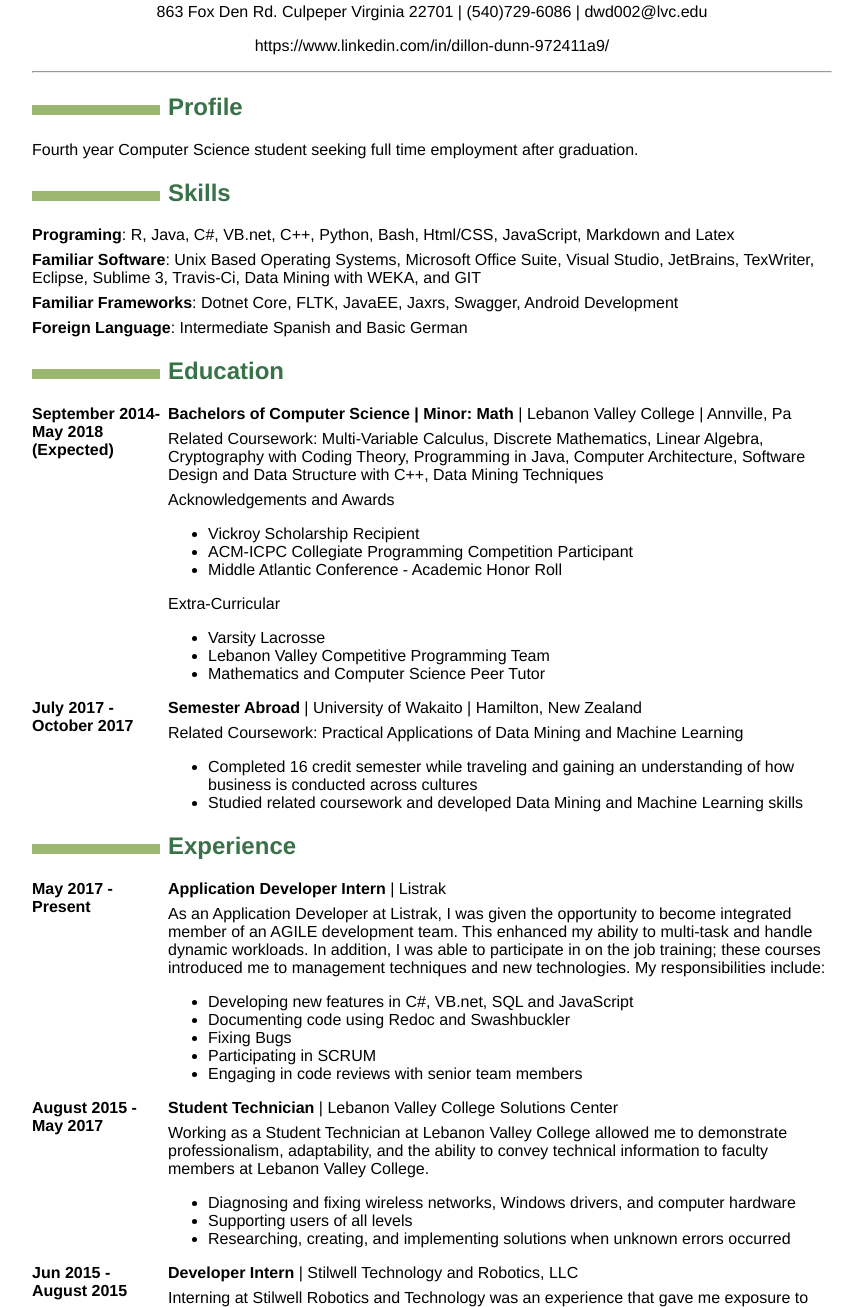
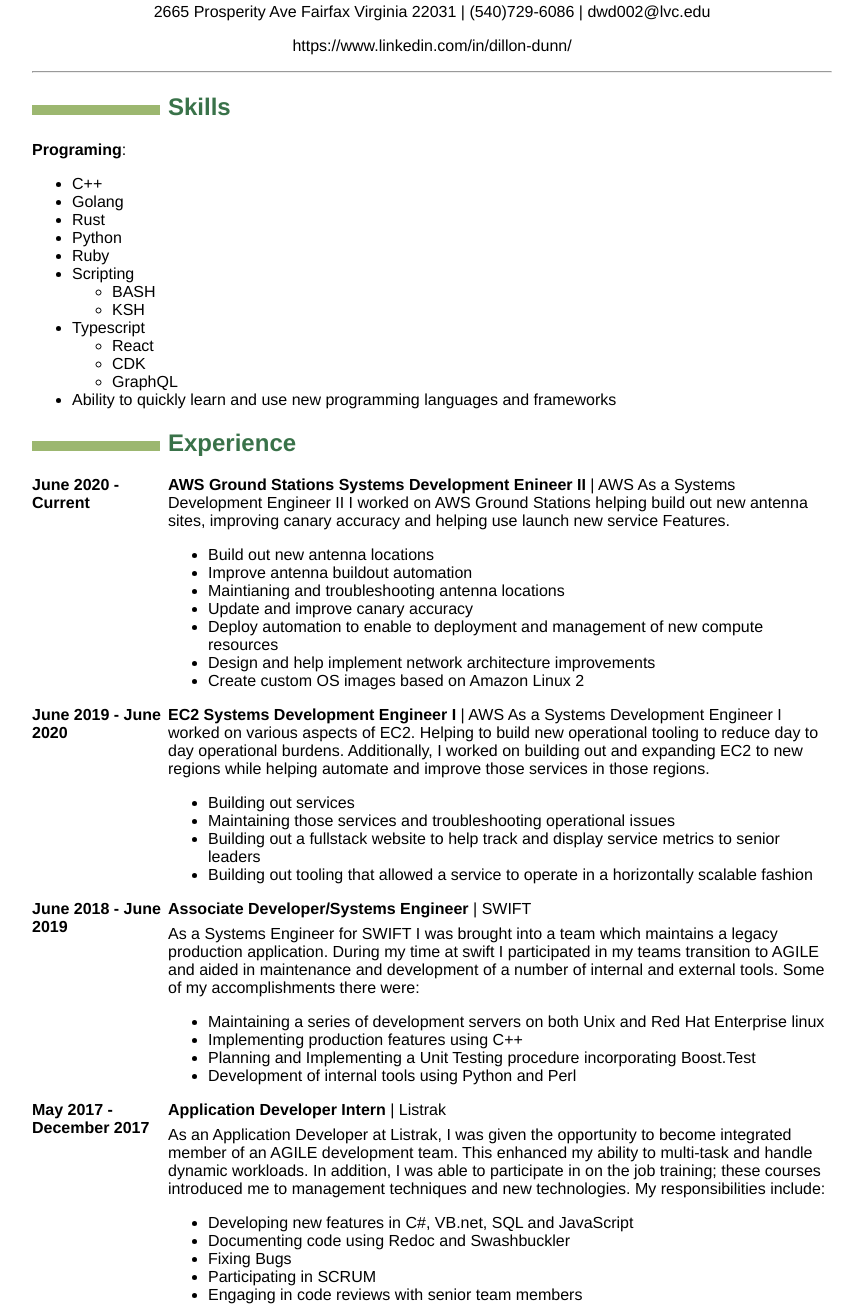
Before and after one commit to dillonwd6086/Resume, a plain HTML site: page index.html in a window 1280 px wide. Shown: the part 175-1482 px from the top of the page, without its empty margins (208-1063 px from the left). Drawn offline with Linux system fonts and the light colour scheme.

Commit message:
Update with Amazon Experience

```diff
--- a/index.html
+++ b/index.html
@@ -1,12 +1,17 @@
-<!DOCTYPE html PUBLIC "-//W3C//DTD XHTML 1.0 Transitional//EN" "http://www.w3.org/TR/xhtml1/DTD/xhtml1-transitional.dtd">
-<html xmlns="http://www.w3.org/1999/xhtml">
+<!DOCTYPE html>
+<html xmlns="http://www.w3.org/1999/xhtml" lang="" xml:lang="">
 <head>
-  <meta http-equiv="Content-Type" content="text/html; charset=utf-8" />
-  <meta http-equiv="Content-Style-Type" content="text/css" />
+  <meta charset="utf-8" />
   <meta name="generator" content="pandoc" />
-  <title></title>
-  <style type="text/css">code{white-space: pre;}</style>
-  <link rel="stylesheet" href="style.css" type="text/css" />
+  <meta name="viewport" content="width=device-width, initial-scale=1.0, user-scalable=yes" />
+  <title>Resume</title>
+  <style type="text/css">
+      code{white-space: pre-wrap;}
+      span.smallcaps{font-variant: small-caps;}
+      span.underline{text-decoration: underline;}
+      div.column{display: inline-block; vertical-align: top; width: 50%;}
+  </style>
+  <link rel="stylesheet" href="style.css" />
 </head>
 <body>
 <h1 id="dillon-wayne-dunn">Dillon Wayne Dunn</h1>
@@ -15,49 +20,67 @@
 <p>Computer Scientist</p>
 </blockquote>
 <blockquote>
-<p>863 Fox Den Rd. Culpeper Virginia 22701 | (540)729-6086 | dwd002@lvc.edu</p>
+<p>2665 Prosperity Ave Fairfax Virginia 22031 | (540)729-6086 | dwd002@lvc.edu</p>
 </blockquote>
 <blockquote>
-<p>https://www.linkedin.com/in/dillon-dunn-972411a9/</p>
+<p>https://www.linkedin.com/in/dillon-dunn/</p>
 </blockquote>
 <hr />
-<h2 id="profile">Profile</h2>
-<p>Fourth year Computer Science student seeking full time employment after graduation.</p>
 <h2 id="skills">Skills</h2>
-<p><strong>Programing</strong>: R, Java, C#, VB.net, C++, Python, Bash, Html/CSS, JavaScript, Markdown and Latex</p>
-<p><strong>Familiar Software</strong>: Unix Based Operating Systems, Microsoft Office Suite, Visual Studio, JetBrains, TexWriter, Eclipse, Sublime 3, Travis-Ci, Data Mining with WEKA, and GIT</p>
-<p><strong>Familiar Frameworks</strong>: Dotnet Core, FLTK, JavaEE, Jaxrs, Swagger, Android Development</p>
-<p><strong>Foreign Language</strong>: Intermediate Spanish and Basic German</p>
-<h2 id="education">Education</h2>
+<p><strong>Programing</strong>:</p>
+<ul>
+<li>C++</li>
+<li>Golang</li>
+<li>Rust</li>
+<li>Python</li>
+<li>Ruby</li>
+<li>Scripting
+<ul>
+<li>BASH</li>
+<li>KSH</li>
+</ul></li>
+<li>Typescript
+<ul>
+<li>React</li>
+<li>CDK</li>
+<li>GraphQL</li>
+</ul></li>
+<li>Ability to quickly learn and use new programming languages and frameworks</li>
+</ul>
+<h2 id="experience">Experience</h2>
 <dl>
-<dt>September 2014-May 2018 (Expected)</dt>
-<dd><p><strong>Bachelors of Computer Science | Minor: Math</strong> | Lebanon Valley College | Annville, Pa</p>
-<p>Related Coursework: Multi-Variable Calculus, Discrete Mathematics, Linear Algebra, Cryptography with Coding Theory, Programming in Java, Computer Architecture, Software Design and Data Structure with C++, Data Mining Techniques</p>
-<p>Acknowledgements and Awards</p>
+<dt>June 2020 - Current</dt>
+<dd><p><strong>AWS Ground Stations Systems Development Enineer II</strong> | AWS As a Systems Development Engineer II I worked on AWS Ground Stations helping build out new antenna sites, improving canary accuracy and helping use launch new service Features.</p>
 <ul>
-<li>Vickroy Scholarship Recipient</li>
-<li>ACM-ICPC Collegiate Programming Competition Participant</li>
-<li>Middle Atlantic Conference - Academic Honor Roll</li>
-</ul>
-<p>Extra-Curricular</p>
-<ul>
-<li>Varsity Lacrosse</li>
-<li>Lebanon Valley Competitive Programming Team</li>
-<li>Mathematics and Computer Science Peer Tutor</li>
+<li>Build out new antenna locations</li>
+<li>Improve antenna buildout automation</li>
+<li>Maintianing and troubleshooting antenna locations</li>
+<li>Update and improve canary accuracy</li>
+<li>Deploy automation to enable to deployment and management of new compute resources</li>
+<li>Design and help implement network architecture improvements</li>
+<li>Create custom OS images based on Amazon Linux 2</li>
 </ul>
 </dd>
-<dt>July 2017 - October 2017</dt>
-<dd><p><strong>Semester Abroad</strong> | University of Wakaito | Hamilton, New Zealand</p>
-<p>Related Coursework: Practical Applications of Data Mining and Machine Learning</p>
+<dt>June 2019 - June 2020</dt>
+<dd><p><strong>EC2 Systems Development Engineer I</strong> | AWS As a Systems Development Engineer I worked on various aspects of EC2. Helping to build new operational tooling to reduce day to day operational burdens. Additionally, I worked on building out and expanding EC2 to new regions while helping automate and improve those services in those regions.</p>
 <ul>
-<li>Completed 16 credit semester while traveling and gaining an understanding of how business is conducted across cultures</li>
-<li>Studied related coursework and developed Data Mining and Machine Learning skills</li>
+<li>Building out services</li>
+<li>Maintaining those services and troubleshooting operational issues</li>
+<li>Building out a fullstack website to help track and display service metrics to senior leaders</li>
+<li>Building out tooling that allowed a service to operate in a horizontally scalable fashion</li>
 </ul>
 </dd>
-</dl>
-<h2 id="experience">Experience</h2>
-<dl>
-<dt>May 2017 - Present</dt>
+<dt>June 2018 - June 2019</dt>
+<dd><p><strong>Associate Developer/Systems Engineer</strong> | SWIFT</p>
+<p>As a Systems Engineer for SWIFT I was brought into a team which maintains a legacy production application. During my time at swift I participated in my teams transition to AGILE and aided in maintenance and development of a number of internal and external tools. Some of my accomplishments there were:</p>
+<ul>
+<li>Maintaining a series of development servers on both Unix and Red Hat Enterprise linux</li>
+<li>Implementing production features using C++</li>
+<li>Planning and Implementing a Unit Testing procedure incorporating Boost.Test</li>
+<li>Development of internal tools using Python and Perl</li>
+</ul>
+</dd>
+<dt>May 2017 - December 2017</dt>
 <dd><p><strong>Application Developer Intern</strong> | Listrak</p>
 <p>As an Application Developer at Listrak, I was given the opportunity to become integrated member of an AGILE development team. This enhanced my ability to multi-task and handle dynamic workloads. In addition, I was able to participate in on the job training; these courses introduced me to management techniques and new technologies. My responsibilities include:</p>
 <ul>
@@ -77,7 +100,7 @@
 <li>Researching, creating, and implementing solutions when unknown errors occurred</li>
 </ul>
 </dd>
-<dt>Jun 2015 - August 2015</dt>
+<dt>June 2015 - August 2015</dt>
 <dd><p><strong>Developer Intern</strong> | Stilwell Technology and Robotics, LLC</p>
 <p>Interning at Stilwell Robotics and Technology was an experience that gave me exposure to new areas of Computer Science. An added benefit of my summer experience was getting involved in the business development of Stilwell Robotics; I also involved with the marketing and development of the software which helped develop. My development duties included:</p>
 <ul>
@@ -97,13 +120,23 @@
 <li>Launching various fund-raising campaigns to generate capital</li>
 </ul>
 </dd>
-<dt>September 2012 - August 2015</dt>
-<dd><p><strong>Sales Consultant</strong> | Gold's Gym, Culpeper Location</p>
-<p>During my three years at Gold's Gym, I became a confident and outgoing employee by developing skills and an understanding of the day-to-day requirements necessary to be successful in a business environment. My tasks at Gold's Gym included the following:</p>
+</dl>
+<h2 id="education">Education</h2>
+<dl>
+<dt>September 2014-May 2018</dt>
+<dd><p><strong>Bachelors of Computer Science | Minor: Math</strong> | Lebanon Valley College | Annville, Pa</p>
+<p>Related Coursework: Multi-Variable Calculus, Discrete Mathematics, Linear Algebra, Cryptography with Coding Theory, Programming in Java, Computer Architecture, Software Design and Data Structure with C++, Data Mining Techniques</p>
+<p>Acknowledgements and Awards</p>
 <ul>
-<li>Installing club management software for multiple franchise locations</li>
-<li>Managing corporate and individual accounts</li>
-<li>Managing local marketing campaigns</li>
+<li>Vickroy Scholarship Recipient</li>
+<li>ACM-ICPC Collegiate Programming Competition Participant</li>
+<li>Middle Atlantic Conference - Academic Honor Roll</li>
+</ul>
+<p>Extra-Curricular</p>
+<ul>
+<li>Varsity Lacrosse</li>
+<li>Lebanon Valley Competitive Programming Team</li>
+<li>Mathematics and Computer Science Peer Tutor</li>
 </ul>
 </dd>
 </dl>
```
Also changed, not shown: 4 other files.
